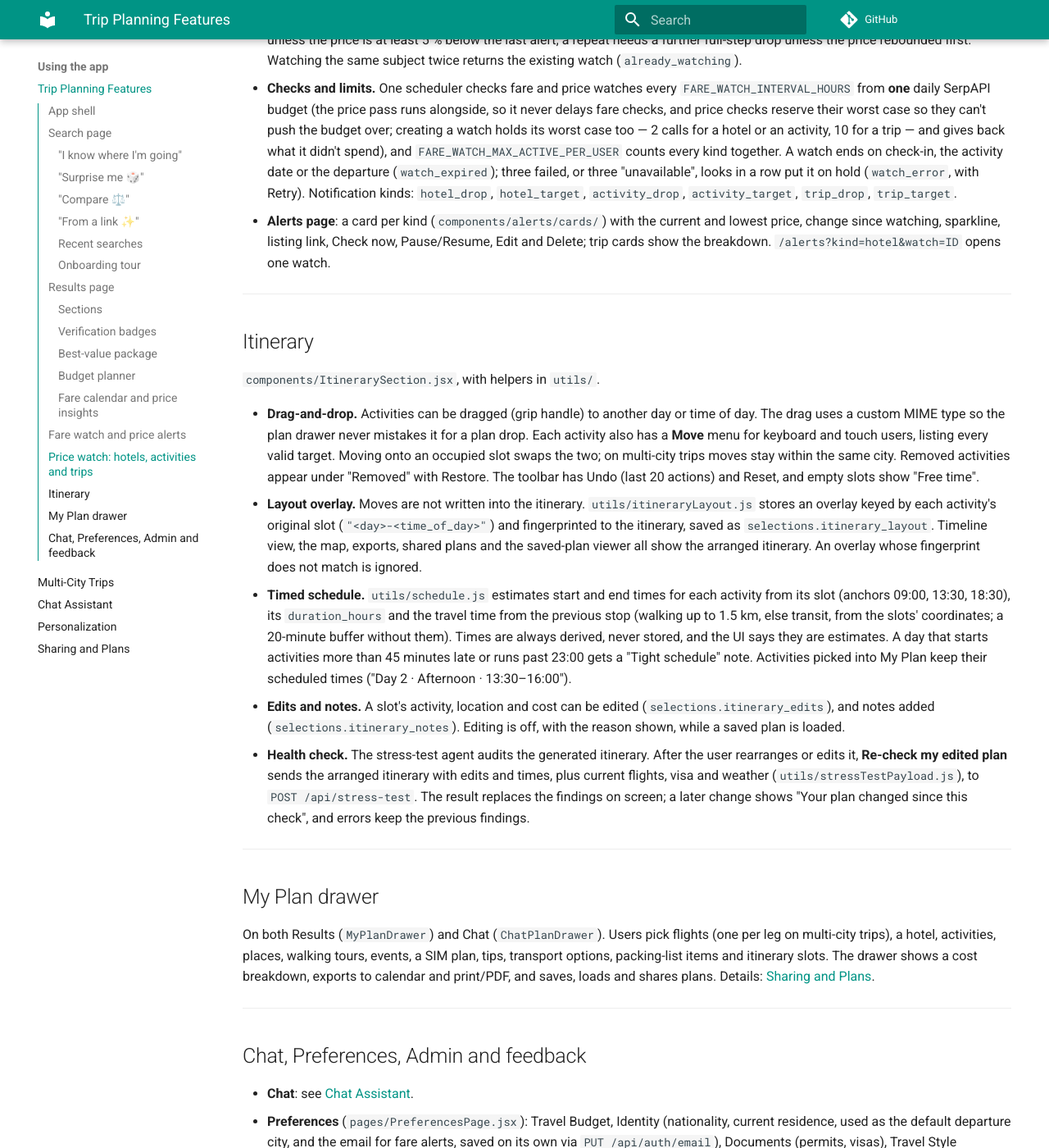
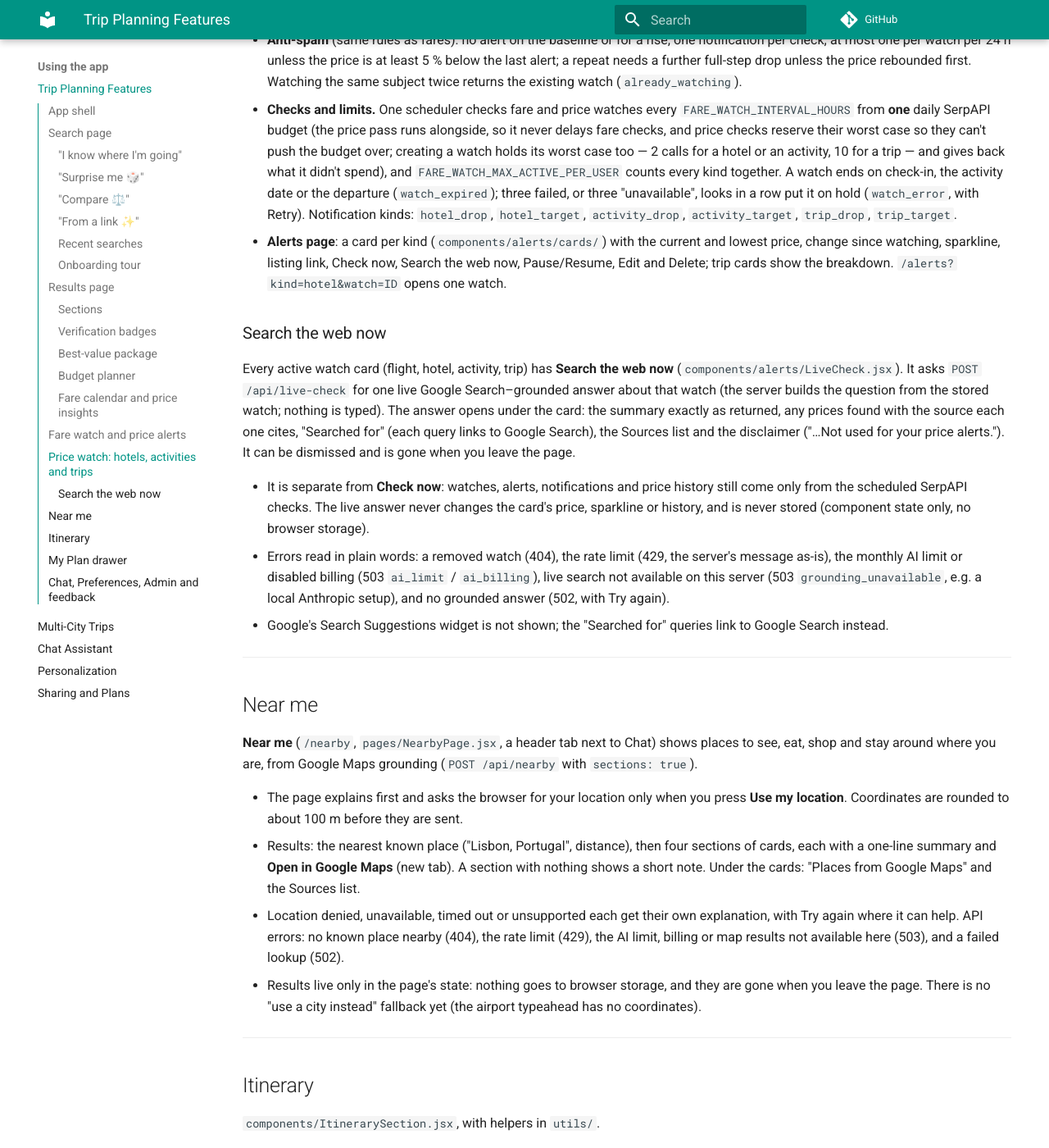
Before and after one commit to rupakc/travel-planner, an MkDocs documentation site: the page built from docs/Trip-Planning-Features.md, in a window 1280 px wide and 1400 px high, scrolled down 8279 px. Shown: the whole window at 82% size. Built offline with MkDocs 1.6.1 and Material for MkDocs 9.7.7, drawn with Linux system fonts in a browser that asks for light colours; comment, search, counter and statistics services are not loaded; some of the changed text lies outside the part shown.

Commit message:
docs: Near me page and "Search the web now"
Co-Authored-By: Claude Opus 5.5 <noreply@anthropic.com>

```diff
--- a/docs/Trip-Planning-Features.md
+++ b/docs/Trip-Planning-Features.md
@@ -6,7 +6,7 @@ What a user can do in the app, and where each feature lives in the code. Chat, m
 
 ## App shell
 
-- Routes (`frontend/src/App.jsx`): `/login`, `/share/:token` (public), `/change-password`, and the signed-in layout with `/` (Search and Results), `/chat`, `/alerts`, `/preferences` and `/admin` (admins only). Any other path redirects to `/`.
+- Routes (`frontend/src/App.jsx`): `/login`, `/share/:token` (public), `/change-password`, and the signed-in layout with `/` (Search and Results), `/chat`, `/nearby` (Near me), `/alerts`, `/preferences` and `/admin` (admins only). Any other path redirects to `/`.
 - Search, Results and Chat stay mounted and are hidden with CSS, so a running search or chat stream survives switching tabs. Logging out clears all search state.
 - A user who must change their password is sent to `/change-password` first.
 - The header has a notification bell for fare and price alerts (see [Fare watch and price alerts](#fare-watch-and-price-alerts) and [Price watch](#price-watch-hotels-activities-and-trips)).
@@ -136,7 +136,7 @@ A traveller can watch a trip's live fare and be told when it's worth acting on.
 - **Alerts page** (`pages/AlertsPage.jsx`, `components/alerts/WatchCard.jsx`): a card per watch with the route, dates and travellers, the current price, the change since watching, lowest seen, Google's verdict, a price sparkline with the target as a dashed line, and last/next check. Actions: Re-plan with this fare (runs the normal search with the traveller's preferences; flexible watches also offer the cheaper nearby departure), Book on Google Flights, Check now, Pause/Resume, Edit, and Delete (confirmed inline). Grouped Active / Past trips, with an empty state that points to search. `/alerts?watch=ID` scrolls to a watch; `&replan=1` (from emails) re-plans directly. Signed out, any such link goes through the login page (`/login?next=…`, same-site paths only) and returns to it after signing in. A watch on hold shows a plain-language reason (never the raw error).
 - **Notifications** (`context/AlertsContext.jsx`, `components/alerts/NotificationBell.jsx`, `AlertToast.jsx`): the header bell shows the unread count and the latest 10 alerts ("Berlin → Lisbon dropped to $150 (−$70)"), each opening its watch and marking it read, with "Mark all as read". The unread count is polled every 60 s only while the tab is visible (and on focus). A new alert shows as one dismissible toast (a polite live region), or as a native browser notification when the window isn't focused and the traveller allowed it.
 - **Email** (`backend/app/services/alert_email.py`, optional): when `SMTP_HOST` is set, the watch has email on and the account has an address (set on Preferences), fare alerts are also emailed: plain text plus inline-styled HTML with no remote images, old → new price, lowest seen, a text sparkline (▆▄█▁), "See flights" and "Re-plan with this fare" links to `APP_BASE_URL`, and a link that stops emails for that watch (it opens a confirmation page, so mail scanners that follow links can't turn emails off; mail clients' one-click unsubscribe, RFC 8058, works directly). Expiry and error notices stay in the app. The account email is not verified; changing it is signed-in only and rate-limited.
-- **Analytics** (`track()`): `watch_created` (mode, flex, email), `watch_checked_now`, `alert_clicked` (kind), `watch_replanned`, `watch_booked`.
+- **Analytics** (`track()`): `watch_created` (mode, flex, email), `watch_checked_now`, `watch_live_checked` (kind), `alert_clicked` (kind), `watch_replanned`, `watch_booked`.
 
 ---
 
@@ -153,7 +153,26 @@ The fare-watch machinery also covers a hotel's price, an activity's price and a
 - **Thresholds.** A step per kind sets the drop needed for an alert, for a repeat alert and for re-arming after a rebound: fares and hotels max($15, 5 %), activities max(1 unit of the listing's currency, 5 %), whole trips max($25, 4 %) on the total.
 - **Anti-spam** (same rules as fares): no alert on the baseline or for a rise; one notification per check; at most one per watch per 24 h unless the price is at least 5 % below the last alert; a repeat needs a further full-step drop unless the price rebounded first. Watching the same subject twice returns the existing watch (`already_watching`).
 - **Checks and limits.** One scheduler checks fare and price watches every `FARE_WATCH_INTERVAL_HOURS` from **one** daily SerpAPI budget (the price pass runs alongside, so it never delays fare checks, and price checks reserve their worst case so they can't push the budget over; creating a watch holds its worst case too — 2 calls for a hotel or an activity, 10 for a trip — and gives back what it didn't spend), and `FARE_WATCH_MAX_ACTIVE_PER_USER` counts every kind together. A watch ends on check-in, the activity date or the departure (`watch_expired`); three failed, or three "unavailable", looks in a row put it on hold (`watch_error`, with Retry). Notification kinds: `hotel_drop`, `hotel_target`, `activity_drop`, `activity_target`, `trip_drop`, `trip_target`.
-- **Alerts page**: a card per kind (`components/alerts/cards/`) with the current and lowest price, change since watching, sparkline, listing link, Check now, Pause/Resume, Edit and Delete; trip cards show the breakdown. `/alerts?kind=hotel&watch=ID` opens one watch.
+- **Alerts page**: a card per kind (`components/alerts/cards/`) with the current and lowest price, change since watching, sparkline, listing link, Check now, Search the web now, Pause/Resume, Edit and Delete; trip cards show the breakdown. `/alerts?kind=hotel&watch=ID` opens one watch.
+
+### Search the web now
+
+Every active watch card (flight, hotel, activity, trip) has **Search the web now** (`components/alerts/LiveCheck.jsx`). It asks `POST /api/live-check` for one live Google Search–grounded answer about that watch (the server builds the question from the stored watch; nothing is typed). The answer opens under the card: the summary exactly as returned, any prices found with the source each one cites, "Searched for" (each query links to Google Search), the Sources list and the disclaimer ("…Not used for your price alerts."). It can be dismissed and is gone when you leave the page.
+
+- It is separate from **Check now**: watches, alerts, notifications and price history still come only from the scheduled SerpAPI checks. The live answer never changes the card's price, sparkline or history, and is never stored (component state only, no browser storage).
+- Errors read in plain words: a removed watch (404), the rate limit (429, the server's message as-is), the monthly AI limit or disabled billing (503 `ai_limit` / `ai_billing`), live search not available on this server (503 `grounding_unavailable`, e.g. a local Anthropic setup), and no grounded answer (502, with Try again).
+- Google's Search Suggestions widget is not shown; the "Searched for" queries link to Google Search instead.
+
+---
+
+## Near me
+
+**Near me** (`/nearby`, `pages/NearbyPage.jsx`, a header tab next to Chat) shows places to see, eat, shop and stay around where you are, from Google Maps grounding (`POST /api/nearby` with `sections: true`).
+
+- The page explains first and asks the browser for your location only when you press **Use my location**. Coordinates are rounded to about 100 m before they are sent.
+- Results: the nearest known place ("Lisbon, Portugal", distance), then four sections of cards, each with a one-line summary and **Open in Google Maps** (new tab). A section with nothing shows a short note. Under the cards: "Places from Google Maps" and the Sources list.
+- Location denied, unavailable, timed out or unsupported each get their own explanation, with Try again where it can help. API errors: no known place nearby (404), the rate limit (429), the AI limit, billing or map results not available here (503), and a failed lookup (502).
+- Results live only in the page's state: nothing goes to browser storage, and they are gone when you leave the page. There is no "use a city instead" fallback yet (the airport typeahead has no coordinates).
 
 ---
 
```
Also changed, not shown: docs/Changelog.md (+5 -0 lines), docs/Frontend.md (+6 -2 lines).
